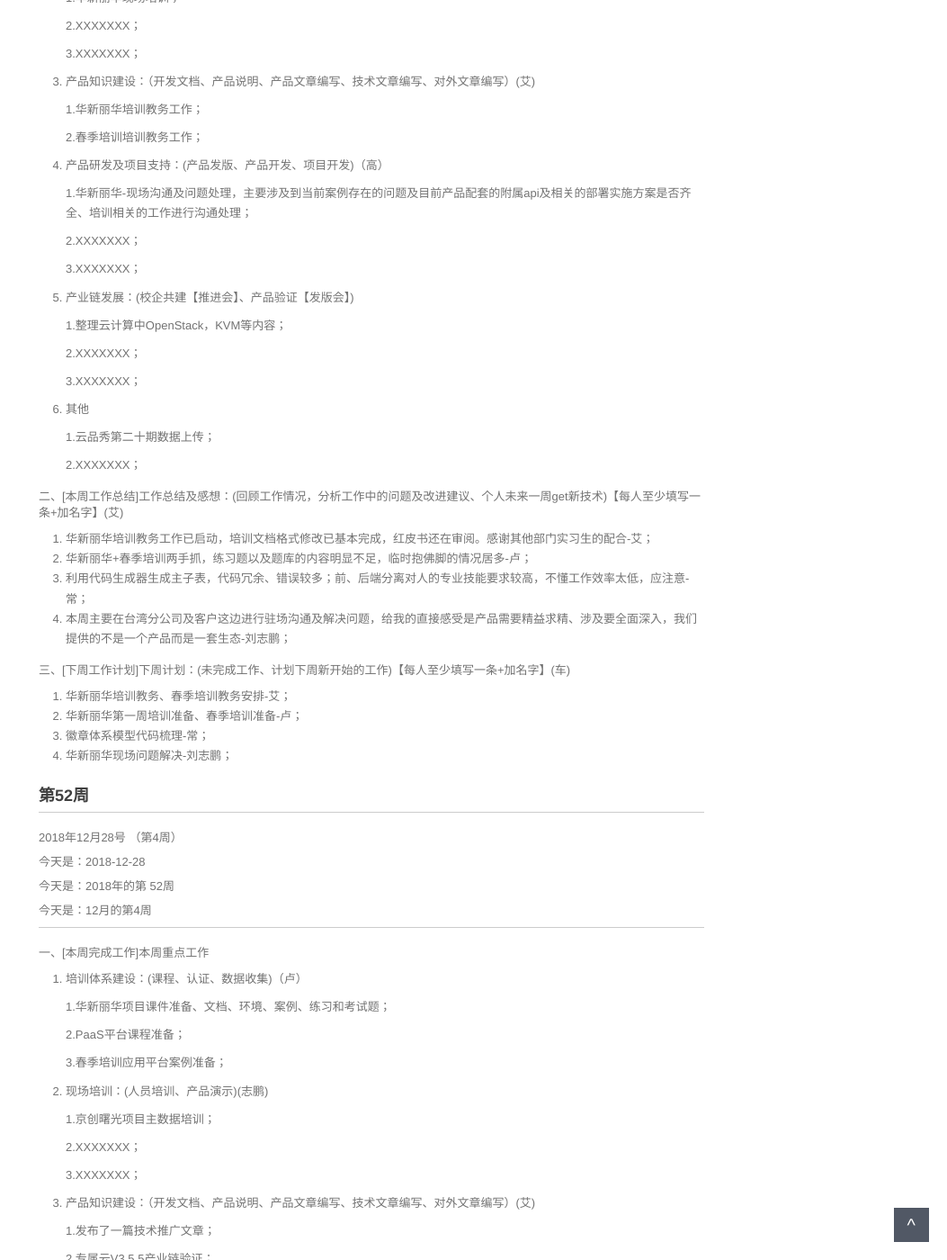
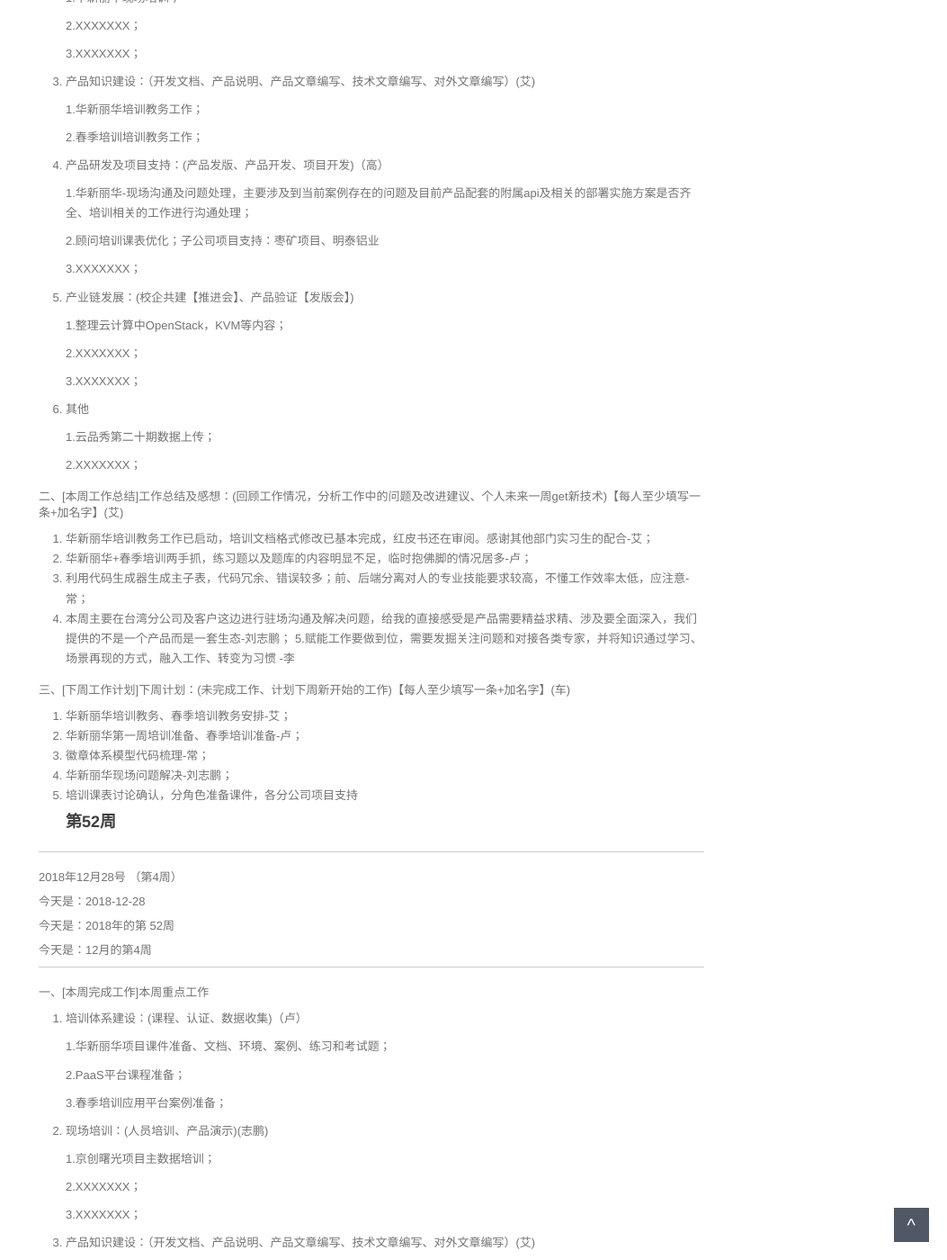
Before and after one commit to walllFlower/blog, a Jekyll site: the page built from _posts/2018-07-17-day_report_cxz.md, in a window 1280 px wide and 1400 px high, scrolled down 705 px. Shown: the whole window at 90% size, without its empty margins (227-1280 px from the left). Built offline with Jekyll 4.4.1, drawn with Linux system fonts in a browser that asks for light colours; comment, search, counter and statistics services are not loaded.

Commit message:
Update 2018-07-17-day_report_cxz.md
add  by lh

```diff
--- a/_posts/2018-07-17-day_report_cxz.md
+++ b/_posts/2018-07-17-day_report_cxz.md
@@ -51,7 +51,7 @@ categories: 技术运营工作周报
 
     1.华新丽华-现场沟通及问题处理，主要涉及到当前案例存在的问题及目前产品配套的附属api及相关的部署实施方案是否齐全、培训相关的工作进行沟通处理；
 
-    2.XXXXXXX；
+    2.顾问培训课表优化；子公司项目支持：枣矿项目、明泰铝业
 
     3.XXXXXXX；
 
@@ -75,6 +75,7 @@ categories: 技术运营工作周报
 2. 华新丽华+春季培训两手抓，练习题以及题库的内容明显不足，临时抱佛脚的情况居多-卢；
 3. 利用代码生成器生成主子表，代码冗余、错误较多；前、后端分离对人的专业技能要求较高，不懂工作效率太低，应注意-常；
 4. 本周主要在台湾分公司及客户这边进行驻场沟通及解决问题，给我的直接感受是产品需要精益求精、涉及要全面深入，我们提供的不是一个产品而是一套生态-刘志鹏；
+5.赋能工作要做到位，需要发掘关注问题和对接各类专家，并将知识通过学习、场景再现的方式，融入工作、转变为习惯 -李
 
 三、[下周工作计划]下周计划：(未完成工作、计划下周新开始的工作)【每人至少填写一条+加名字】(车)
 
@@ -82,7 +83,7 @@ categories: 技术运营工作周报
 2. 华新丽华第一周培训准备、春季培训准备-卢；
 3. 徽章体系模型代码梳理-常；
 4. 华新丽华现场问题解决-刘志鹏；
-
+5. 培训课表讨论确认，分角色准备课件，各分公司项目支持
 ###  第52周
 
 ***
```
